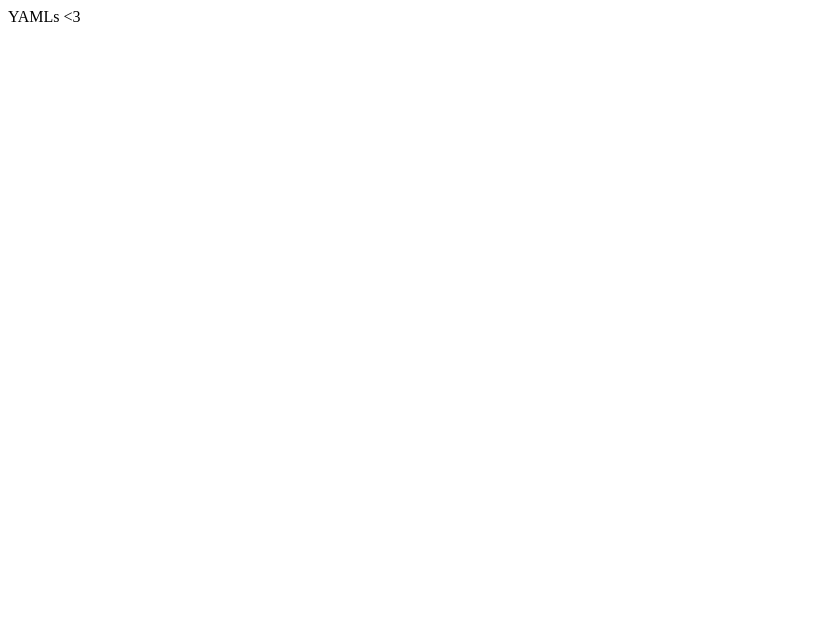
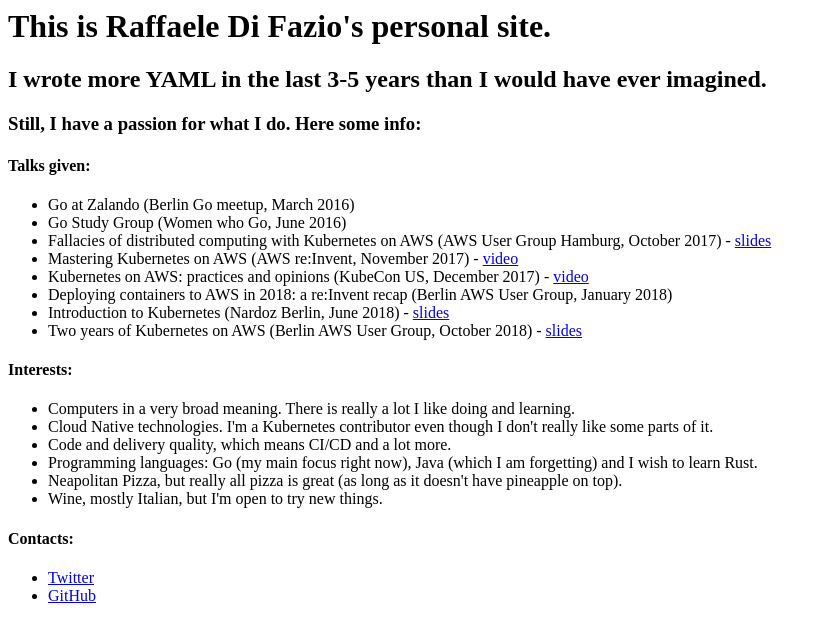
Before and after one commit to Raffo/website, a plain HTML site: page index.html in a window 1280 px wide. Shown: the whole page, without its empty margins (0-826 px from the left). Drawn offline with Linux system fonts and the light colour scheme.

Commit message:
added content

```diff
--- a/index.html
+++ b/index.html
@@ -1,5 +1,34 @@
 <html>
 	<body>
-		<p>YAMLs <3</p>
+		<h1>This is Raffaele Di Fazio's personal site.</h1>
+		<h2>I wrote more YAML in the last 3-5 years than I would have ever imagined.</h2>
+		<h3>Still, I have a passion for what I do. Here some info:</h3>
+		<h4>Talks given:</h4>
+		<ul>
+			<li>Go at Zalando (Berlin Go meetup, March 2016)</li>
+			<li>Go Study Group (Women who Go, June 2016)</li>
+			<li>Fallacies of distributed computing with Kubernetes on AWS (AWS User Group Hamburg, October 2017) - <a href="https://www.slideshare.net/RaffaeleDiFazio/fallacies-of-distributed-computing-with-kubernetes-on-aws">slides</a></li>
+			<li>Mastering Kubernetes on AWS (AWS re:Invent, November 2017) - <a href="https://www.youtube.com/watch?v=w34txLmpEuM">video</a></li>
+			<li>Kubernetes on AWS: practices and opinions (KubeCon US, December 2017) - <a href="https://www.youtube.com/watch?v=gegaGA7Ek9E">video</a></li>
+			<li>Deploying containers to AWS in 2018: a re:Invent recap (Berlin AWS User Group, January 2018)</li>
+			<li>Introduction to Kubernetes (Nardoz Berlin, June 2018) - <a href="https://www.slideshare.net/RaffaeleDiFazio/introduction-to-kubernetes-103576834">slides</a></li>
+			<li>Two years of Kubernetes on AWS (Berlin AWS User Group, October 2018) - <a href="https://speakerdeck.com/x0rg/two-years-of-kubernetes-on-aws">slides</a></li>
+		</ul>
+
+		<h4>Interests:</h4>
+		<ul>
+			<li>Computers in a very broad meaning. There is really a lot I like doing and learning.</li>
+			<li>Cloud Native technologies. I'm a Kubernetes contributor even though I don't really like some parts of it.</li>
+			<li>Code and delivery quality, which means CI/CD and a lot more.</li>
+			<li>Programming languages: Go (my main focus right now), Java (which I am forgetting) and I wish to learn Rust.</li>
+			<li>Neapolitan Pizza, but really all pizza is great (as long as it doesn't have pineapple on top).</li>
+			<li>Wine, mostly Italian, but I'm open to try new things.</li>
+		</ul>
+		<h4>Contacts:</h4>
+		<ul>
+			<li><a href="https://twitter.com/x0rg">Twitter</a/></li>
+			<li><a href="https://github.com/Raffo">GitHub</a/></li>
+		</ul>
+
 	</body>
 </html>
```
